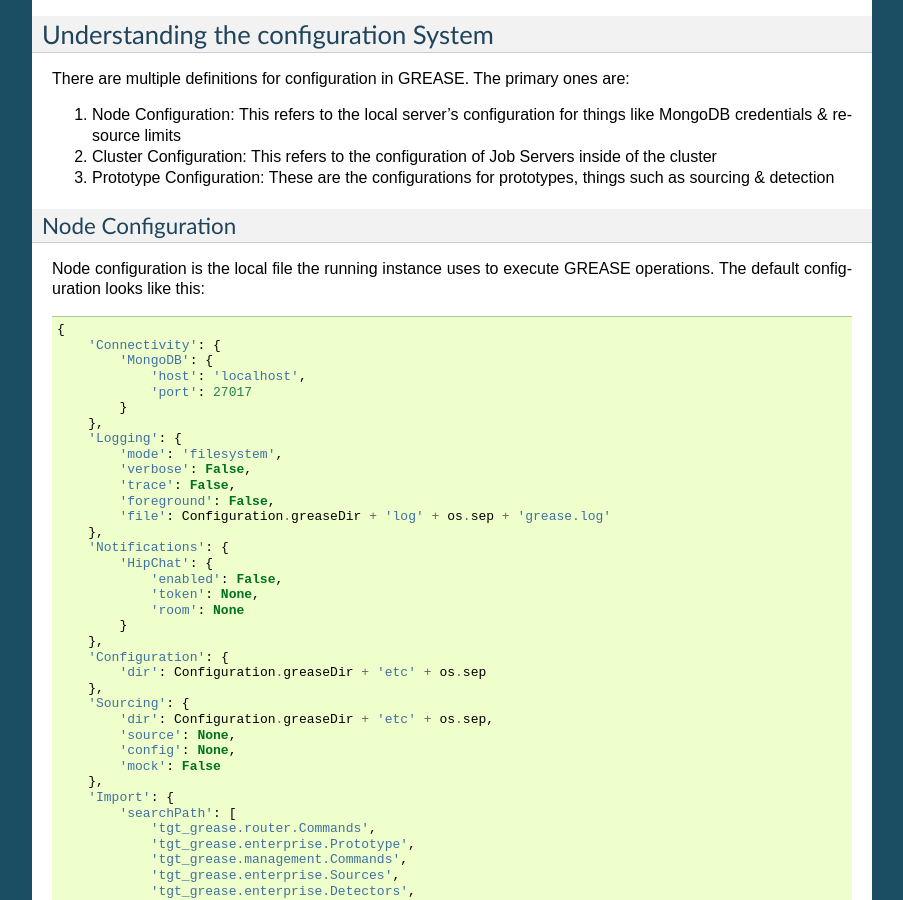
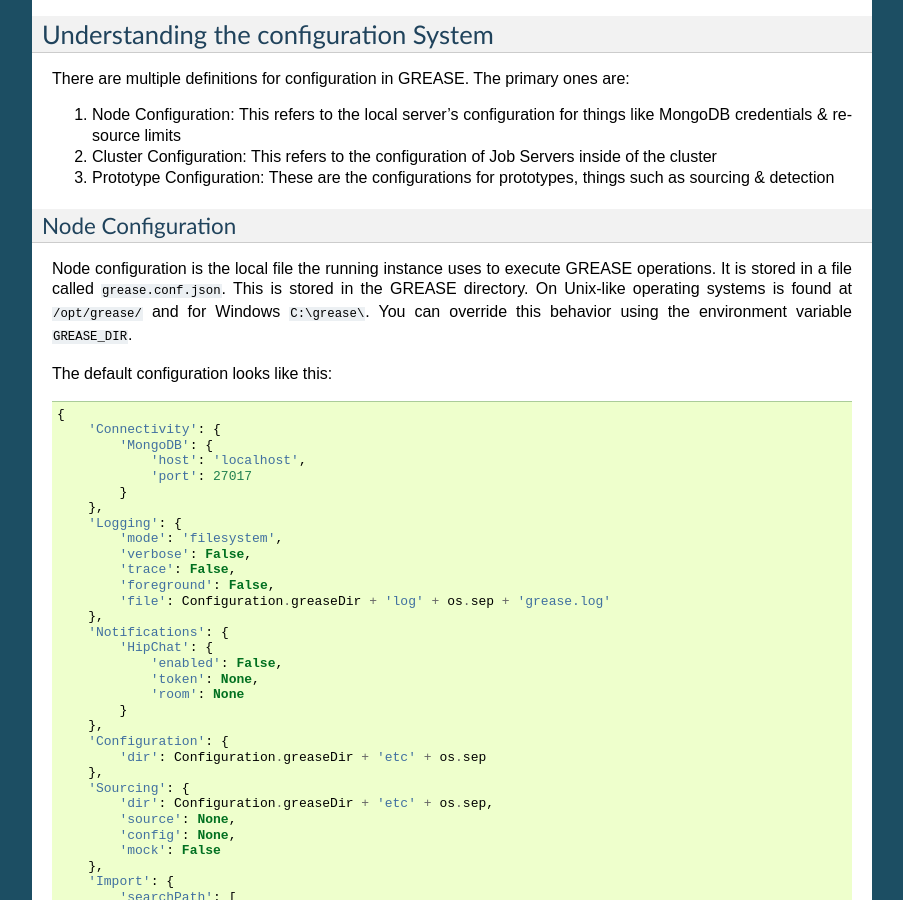
Before and after one commit to target/grease, a Sphinx documentation site: the page built from docs/GreaseGuide/Installation.rst, in a window 1280 px wide and 900 px high, scrolled down 559 px. Shown: the whole window, without its empty margins (198-1101 px from the left). Built offline with Sphinx 7.4.7, drawn with Linux system fonts in a browser that asks for light colours.

Commit message:
Added doc paragraph about where the config lives
Signed-off-by: James.E.Bell <james.e.bell@target.com>

```diff
--- a/docs/GreaseGuide/Installation.rst
+++ b/docs/GreaseGuide/Installation.rst
@@ -44,8 +44,12 @@
 
 .. _nodeconfig:
 
-Node configuration is the local file the running instance uses to execute GREASE operations. The default configuration
-looks like this::
+Node configuration is the local file the running instance uses to execute GREASE operations. It is stored in a file
+called :code:`grease.conf.json`. This is stored in the GREASE directory. On Unix-like operating systems is found at
+:code:`/opt/grease/` and for Windows :code:`C:\\grease\\`. You can override this behavior using the environment variable
+:code:`GREASE_DIR`.
+
+The default configuration looks like this::
 
     {
         'Connectivity': {
```
